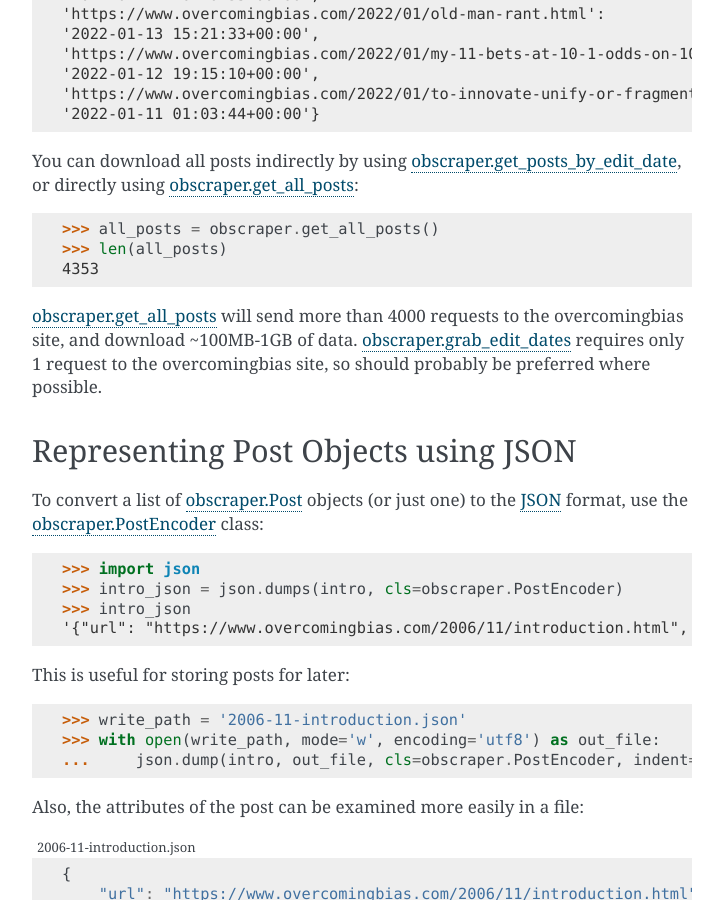
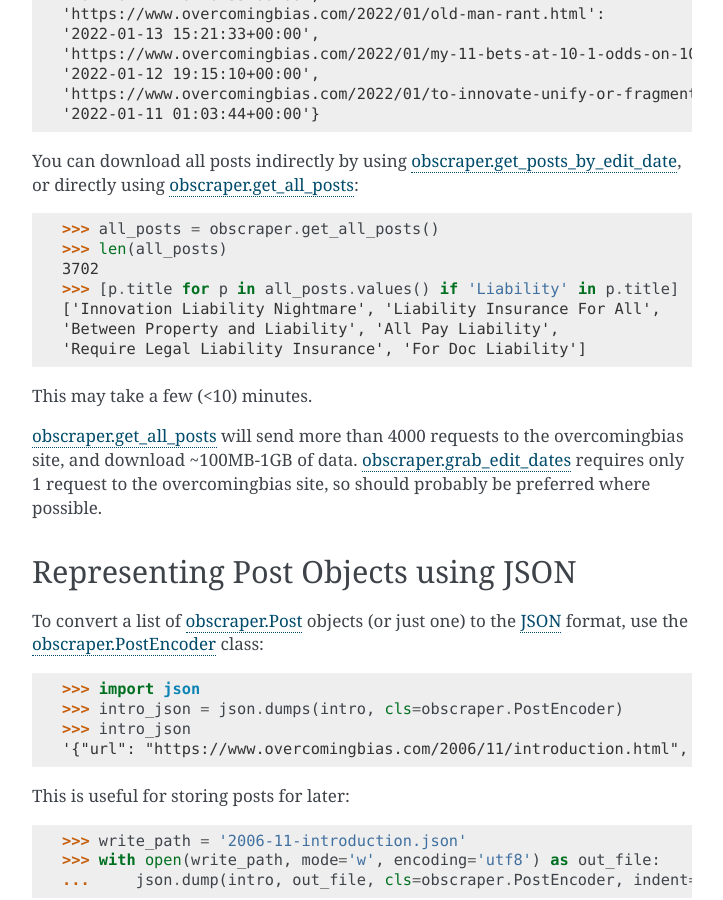
Before and after one commit to chris-mcdo/obscraper, a Sphinx documentation site: the page built from docs/source/getting-started.rst, in a window 1280 px wide and 900 px high, scrolled down 2172 px. Shown: the whole window, without its empty margins (388-1111 px from the left). Built offline with Sphinx 7.4.7, drawn with Linux system fonts in a browser that asks for light colours.

Commit message:
update get all posts

```diff
--- a/docs/source/getting-started.rst
+++ b/docs/source/getting-started.rst
@@ -129,7 +129,13 @@
 
     >>> all_posts = obscraper.get_all_posts()
     >>> len(all_posts)
-    4353
+    3702
+    >>> [p.title for p in all_posts.values() if 'Liability' in p.title]
+    ['Innovation Liability Nightmare', 'Liability Insurance For All',
+    'Between Property and Liability', 'All Pay Liability',
+    'Require Legal Liability Insurance', 'For Doc Liability']
+
+This may take a few (<10) minutes.
 
 :ref:`obscraper.get_all_posts <get-all-posts>` will send more than 4000 requests
 to the overcomingbias site, and download ~100MB-1GB of data.
```
